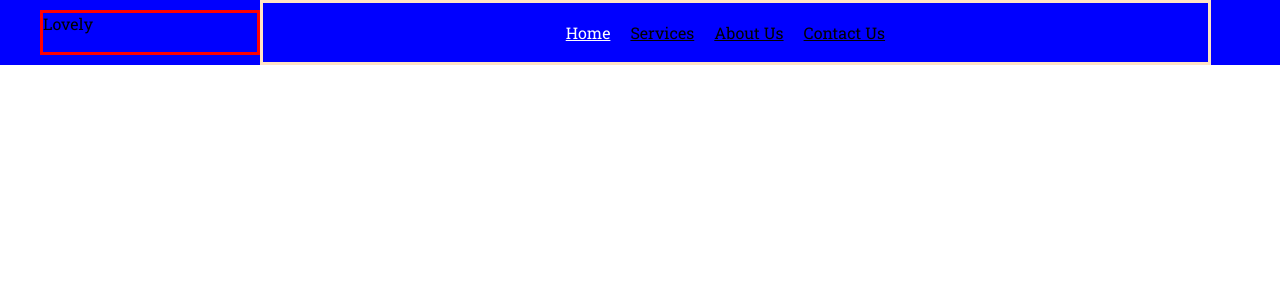
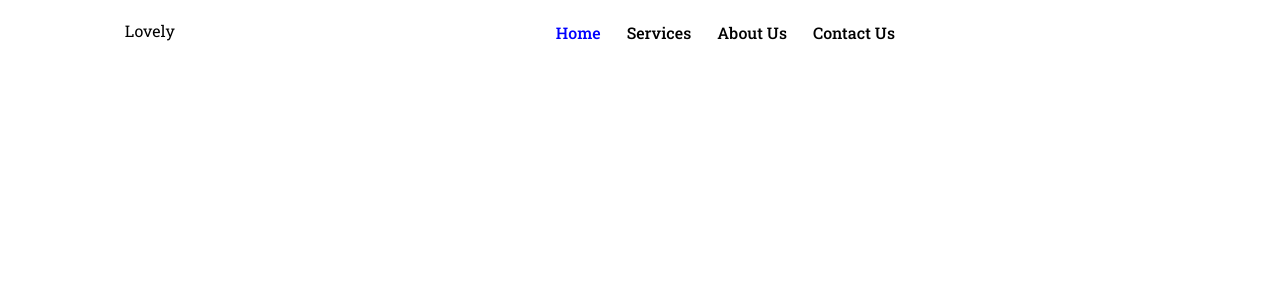
Before and after one commit to Inala726/TechWiz, a React (Vite) app: page / in a window 1280 px wide. Shown: the top 300 px of the page. Built offline with nearby package versions, Linux system fonts and the light colour scheme.

Commit message:
Nav Updates

```diff
--- a/src/App.css
+++ b/src/App.css
@@ -9,5 +9,5 @@
 .mainDiv{
    width: 100%;
    height: max-content;
-   background-color: black;
+   /* background-color: black; */
 }
--- a/src/components/NavBar/Navbar.jsx
+++ b/src/components/NavBar/Navbar.jsx
@@ -18,7 +18,7 @@ export const Navbar = () => {
           <NavLink
             to="/"
             style={({ isActive }) => {
-              return isActive ? { color: "white" } : { color: "black" };
+              return isActive ? { color: "blue" } : { color: "black" };
             }}
           >
             <li>Home</li>
@@ -26,7 +26,7 @@ export const Navbar = () => {
           <NavLink
             to="/services"
             style={({ isActive }) => {
-              return isActive ? { color: "white" } : { color: "black" };
+              return isActive ? { color: "blue" } : { color: "black" };
             }}
           >
             <li>Services</li>
@@ -34,7 +34,7 @@ export const Navbar = () => {
           <NavLink
             to="/aboutUs"
             style={({ isActive }) => {
-              return isActive ? { color: "white" } : { color: "black" };
+              return isActive ? { color: "blue" } : { color: "black" };
             }}
           >
             <li>About Us</li>
@@ -42,7 +42,7 @@ export const Navbar = () => {
           <NavLink
             to="/contactUs"
             style={({ isActive }) => {
-              return isActive ? { color: "white" } : { color: "black" };
+              return isActive ? { color: "blue" } : { color: "black" };
             }}
           >
             <li>Contact Us</li>
@@ -57,27 +57,31 @@ export const Navbar = () => {
         </label>
 
         {isOpen && (
-          <ul className="navFeatures dropdown">
-             <li>
+          <ul className="dropdown">
             <Link to="/" className="navList">
+            <li>
             Home
+            </li>
             </Link>
-            </li>
+
+            <Link to="/services" className="navList">
             <li>
-            <Link to="/services" className="navList">
               Services
+              </li>
             </Link>
-            </li>
+
+            <Link to="/aboutUs" className="navList">
             <li>
-            <Link to="/aboutUs" className="navList">
               About Us
+              </li>
             </Link>
-            </li>
+
+            <Link to="/contactUs" className="navList">
             <li>
-            <Link to="/contactUs" className="navList">
               Contact Us
+              </li>
             </Link>
-            </li>
+
           </ul>
         )}
       </div>
--- a/src/components/NavBar/nav.css
+++ b/src/components/NavBar/nav.css
@@ -1,7 +1,8 @@
 .navDiv{
     width: 100%;
     height: 65px;
-    background-color: blue;
+    color: black;
+    background-color: transparent;
     -webkit-backdrop-filter: blur(4px) saturate(4);
     backdrop-filter: blur(4px) saturate(4);
     display: flex;
@@ -12,12 +13,14 @@
 .logo{
     width: 18%;
     height: 70%;
-    border: solid red;
+    /* border: solid red; */
+    text-align: center;
+    padding-top: 10px;
 }
 .navFeatures{
     width: 78%;
     height: 100%;
-    border: solid bisque;
+    /* border: solid bisque; */
     display: flex;
     align-items: center;
     justify-content: center;
@@ -25,21 +28,22 @@
     padding-right: 20px;
     list-style: none;
 }
-.navFeatures li a{
+.navFeatures a{
     text-decoration: none;
     color: black;
     width: max-content;
     padding: 3px;
     font-weight: 500;
 }
-.dropdown li a:hover{
+.dropdown li:hover{
     color: whitesmoke;
 }
-
-.dropdown li a{
+.dropdown li{
+  list-style: none;
+}
+.navList{
   text-decoration: none;
   color: black;
-  width: max-content;
   padding: 3px;
   font-weight: 500;
 }
@@ -103,7 +107,14 @@
     transition-duration: .5s;
     transform: rotate(180deg);
   }
-
+  .navList{
+    width: 60%;
+    height: 70px;
+    padding-top: 10px;
+    padding-left: 25px;
+    border: solid 2px;
+    /* background-color: green; */
+  }
   .navList::after{
     content: '';
     position: absolute;
@@ -116,18 +127,21 @@
     transform-origin: bottom right;
     transition: transform 0.4s ease-out;
   }
-  .navList :hover::after {
+  .navList:hover::after {
     transform: scaleX(1);
     transform-origin: bottom left;
     /* transition: left 3s ease-in-out, right; */
   }
+  .navList li{
+    font-size: 21px;
+  }
 
   @keyframes slideDown {
     from{
-        transform: translateY(-80%)
+        transform: translateX(80%)
     }
     to{
-        transform: translateY(0%);
+        transform: translateX(0%);
     }
   }
 
@@ -164,13 +178,14 @@
     }
     .dropdown{
         width: 65.5%;
-        height: 60vh;
+        height: 100vh;
         background-color: rgb(87, 86, 86);
         position: fixed;
         display: flex;
         flex-direction: column;
-        align-items: center;
-        justify-content: center;
+        padding-top: 90px;
+        /* align-items: center; */
+        /* justify-content: center; */
         gap: 20px;
         padding-right: 20px;
         top: 0;
@@ -178,7 +193,7 @@
         border: none;
         transition: right 0.3s ease-in-out;
         animation-name: slideDown;
-        animation-duration: 0.5s;
+        animation-duration: 0.4s;
     }
     .navFeatures a{
         text-decoration: none;
```
